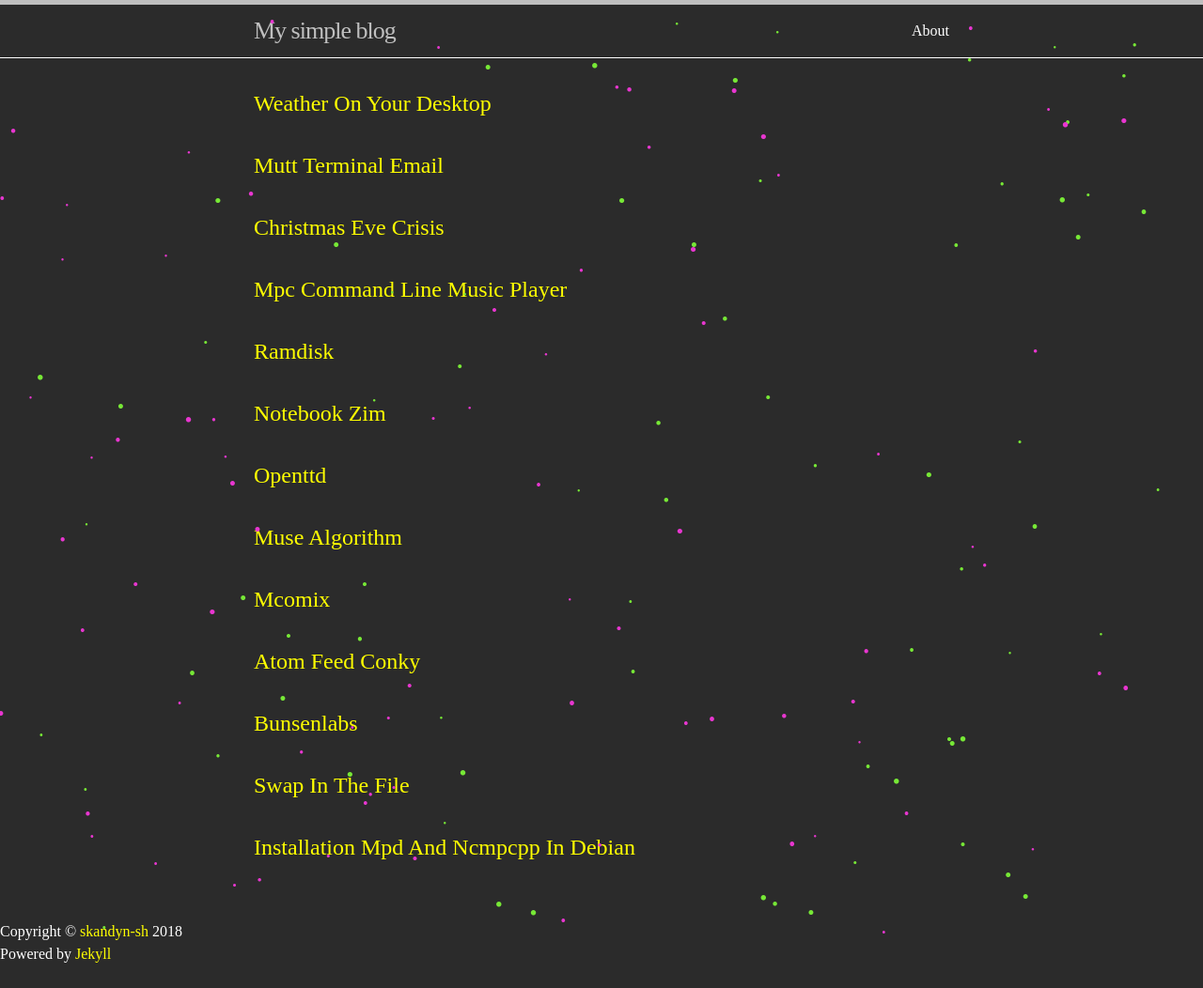
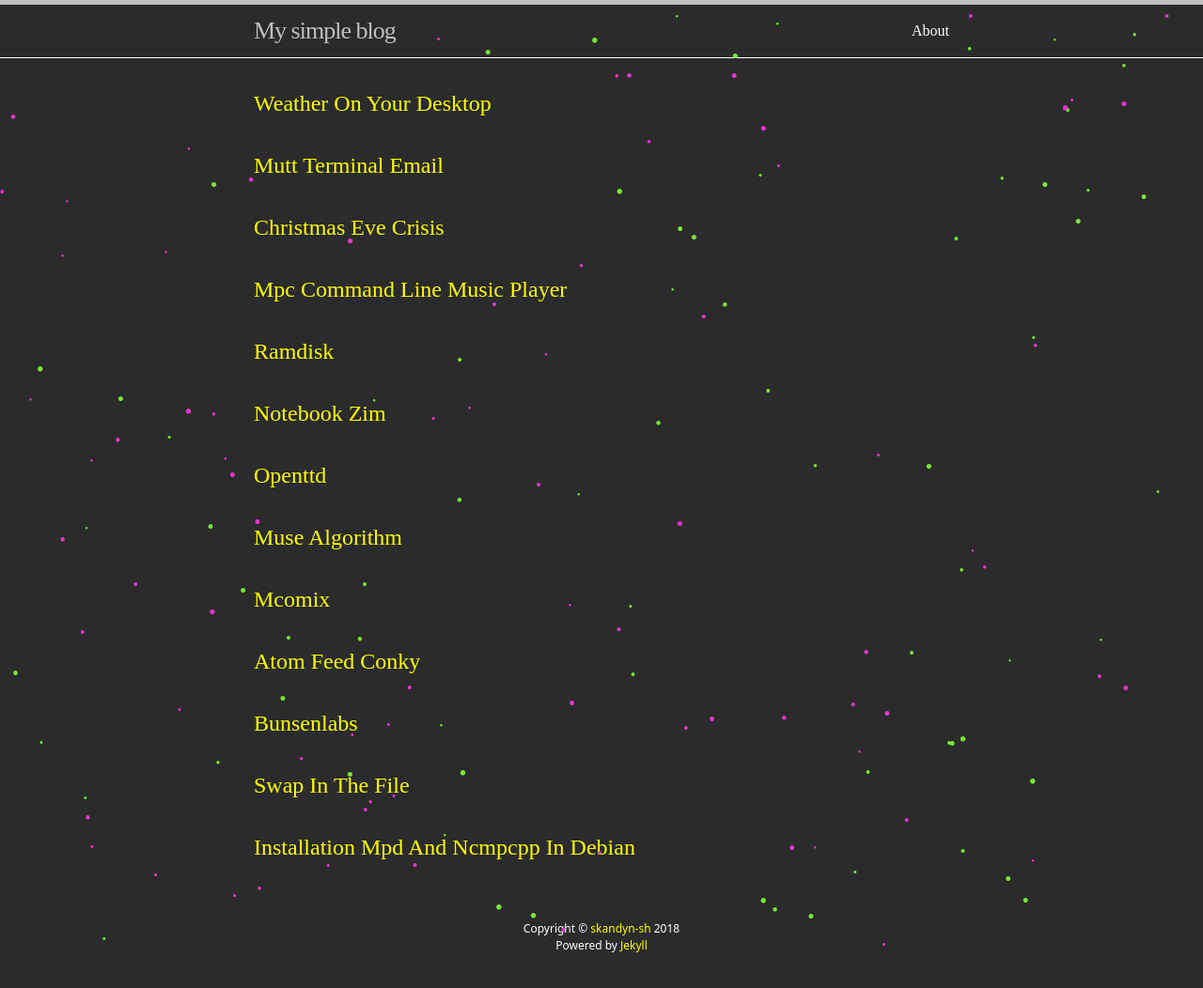
Before and after one commit to skandyn-sh/skandyn-sh.github.io, a Jekyll site: the page built from index.html, in a window 1280 px wide. Shown: the whole page at 94% size. Built offline with Jekyll 4.4.1, drawn with Linux system fonts in a browser that asks for light colours; before the commit the page ends 1028 px from its top, so only the background shows below that.

Commit message:
Update _layout.scss

```diff
--- a/_sass/_layout.scss
+++ b/_sass/_layout.scss
@@ -91,70 +91,29 @@
 /**
  * Site footer
  */
-.site-footer {
-    border-top: 1px solid $grey-color-light;
-    padding: $spacing-unit 0;
-}
-
-.footer-heading {
-    font-size: 18px;
-    margin-bottom: $spacing-unit / 2;
-}
-
-.contact-list,
-.social-media-list {
-    list-style: none;
-    margin-left: 0;
-}
-
-.footer-col-wrapper {
-    font-size: 15px;
-    color: $grey-color;
-    margin-left: -$spacing-unit / 2;
-    @extend %clearfix;
-}
-
-.footer-col {
-    float: left;
-    margin-bottom: $spacing-unit / 2;
-    padding-left: $spacing-unit / 2;
-}
-
-.footer-col-1 {
-    width: -webkit-calc(35% - (#{$spacing-unit} / 2));
-    width:         calc(35% - (#{$spacing-unit} / 2));
-}
-
-.footer-col-2 {
-    width: -webkit-calc(20% - (#{$spacing-unit} / 2));
-    width:         calc(20% - (#{$spacing-unit} / 2));
-}
-
-.footer-col-3 {
-    width: -webkit-calc(45% - (#{$spacing-unit} / 2));
-    width:         calc(45% - (#{$spacing-unit} / 2));
-}
-
-@include media-query($on-laptop) {
-    .footer-col-1,
-    .footer-col-2 {
-        width: -webkit-calc(50% - (#{$spacing-unit} / 2));
-        width:         calc(50% - (#{$spacing-unit} / 2));
+.footer {
+        padding-bottom: 3em;
+        margin: auto;
+        font-size: 12px;
+        font-family: Sans;
+        color: #ffffff;
     }
 
-    .footer-col-3 {
-        width: -webkit-calc(100% - (#{$spacing-unit} / 2));
-        width:         calc(100% - (#{$spacing-unit} / 2));
+    .footer.center {
+      text-align: center;
     }
-}
 
-@include media-query($on-palm) {
-    .footer-col {
-        float: none;
-        width: -webkit-calc(100% - (#{$spacing-unit} / 2));
-        width:         calc(100% - (#{$spacing-unit} / 2));
+    .footer.center > * {
+      margin: 0 auto;
     }
-}
+
+    .footer img {
+        display: block;
+        width: 40px;
+        height: 40px;
+        border-radius: 100%;
+        margin-bottom: 3px;
+  }
 
 
 
```
